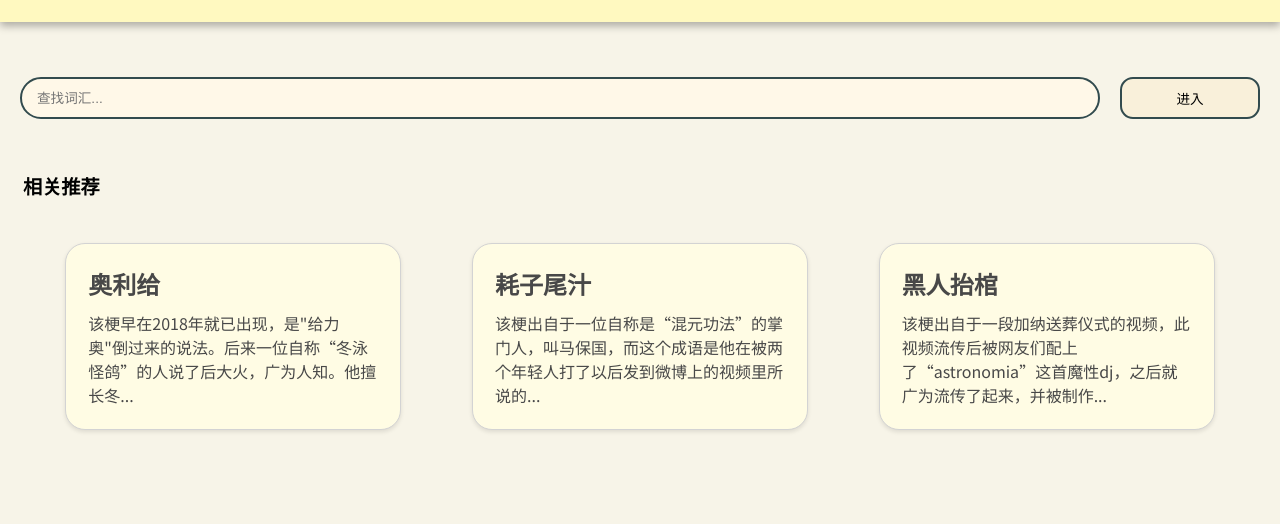
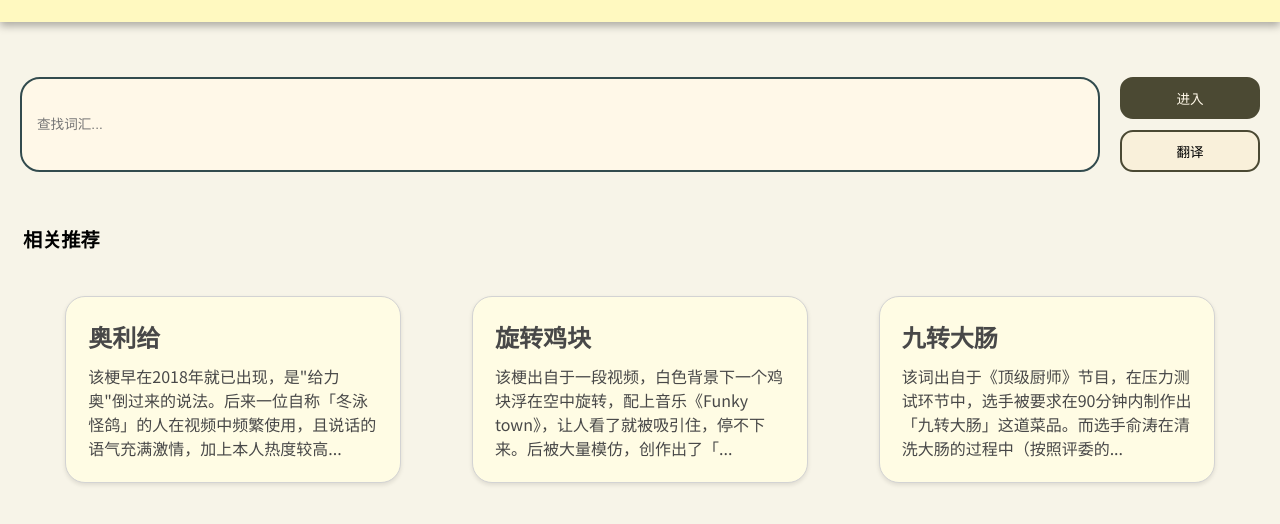
Before and after one commit to mimihuka/popular_words_translator, a plain HTML site: page index.html in a window 1280 px wide. Shown: the part 74-598 px from the top of the page. Drawn offline with Linux system fonts and the light colour scheme.

Commit message:
add the translate function

```diff
--- a/index.html
+++ b/index.html
@@ -18,21 +18,26 @@
     </div>
     <div class="search">
         <input type="text" placeholder="查找词汇...">
-        <button onclick="fuzzyQuery(kw,document.querySelector('input').value)"><span>进入</span></button>
+        <div class="buttons">
+            <button onclick="fuzzyQuery(kw,document.querySelector('input').value)" class="jumpin"><span>进入</span>
+            </button>
+            <button onclick="translateSent(document.querySelector('input').value, jsonwords.replacement)" class="translate"><span>翻译</span></button>
+
+        </div>
     </div>
     <h3 class="title2">相关推荐</h3>
     <div class="third">
         <a href="words/?word=奥利给" class="recom" id="1">
             <h2 class="title">奥利给</h2>
-            <p class="content">该梗早在2018年就已出现，是"给力奥"倒过来的说法。后来一位自称“冬泳怪鸽”的人说了后大火，广为人知。他擅长冬...</p>
+            <p class="content">该梗早在2018年就已出现，是"给力奥"倒过来的说法。后来一位自称「冬泳怪鸽」的人在视频中频繁使用，且说话的语气充满激情，加上本人热度较高...</p>
         </a>
-        <a href="words/?word=耗子尾汁" class="recom" id="1">
-            <h2 class="title">耗子尾汁</h2>
-            <p class="content">该梗出自于一位自称是“混元功法”的掌门人，叫马保国，而这个成语是他在被两个年轻人打了以后发到微博上的视频里所说的...</p>
+        <a href="words/?word=旋转鸡块" class="recom" id="1">
+            <h2 class="title">旋转鸡块</h2>
+            <p class="content">该梗出自于一段视频，白色背景下一个鸡块浮在空中旋转，配上音乐《Funky town》，让人看了就被吸引住，停不下来。后被大量模仿，创作出了「...</p>
         </a>
-        <a href="words/?word=黑人抬棺" class="recom" id="1">
-            <h2 class="title">黑人抬棺</h2>
-            <p class="content">该梗出自于一段加纳送葬仪式的视频，此视频流传后被网友们配上了“astronomia”这首魔性dj，之后就广为流传了起来，并被制作...</p>
+        <a href="words/?word=九转大肠" class="recom" id="1">
+            <h2 class="title">九转大肠</h2>
+            <p class="content">该词出自于《顶级厨师》节目，在压力测试环节中，选手被要求在90分钟内制作出「九转大肠」这道菜品。而选手俞涛在清洗大肠的过程中（按照评委的...</p>
         </a>
     </div>
 </body>
--- a/scripts/script.js
+++ b/scripts/script.js
@@ -1,5 +1,6 @@
 // kw = ['奥利给','耗子尾汁','黑人抬棺','迷hotel','闹太套','6'];
 var kw = [];
+var jsonwords = {};
 fetch('../words/words.json')
   .then(response => response.json())
   .then(data => {
@@ -7,7 +8,16 @@ fetch('../words/words.json')
     for (var i = 0; i < keys.length; i++) {
       kw[i] = keys[i];
     }
+    Object.assign(jsonwords, data);
   });
+
+function translateSent(sentence, wordlist) {
+  for (var j = 0; j < Object.keys(wordlist).length; j++) {
+    sentence=sentence.replace(RegExp(Object.keys(wordlist)[j], 'gi'),wordlist[Object.keys(wordlist)[j]]);
+  }
+  document.querySelector('input').value = sentence;
+}
+
 function fuzzyQuery(list, keyWord) {
   var arr = [];
   for (var i = 0; i < list.length; i++) {
--- a/styles/style.css
+++ b/styles/style.css
@@ -23,7 +23,7 @@ body {
 
 .search {
     display: flex;
-    height: 42px;
+    height: 95px;
     flex-direction: row;
     flex-grow: 1;
     /* justify-content: space-around; */
@@ -36,7 +36,7 @@ input {
     flex-grow: 9;
     flex-shrink: 1;
     margin: 0px 10px 0px 20px;
-    border-radius: 42px;
+    border-radius: 20px;
     border: 2px solid #324B4E;
     background: #fff8e8;
     transition: .3s linear;
@@ -51,16 +51,22 @@ input:hover {
 
 button {
     display: flex;
-    flex-grow: 1;
+    flex-grow: 0;
+    height: 42px;
     flex-shrink: 0;
     margin: 0px 20px 0px 10px;
     border-radius: 13px;
-    border: 2px solid #324B4E;
+    border: 2px solid #4b4933;
     background: #f9f0da;
     transition: .3s linear;
     /* padding: 15px; */
     text-align: center;
     font-size: 85%;
+}
+
+button.jumpin {
+    background-color: #4b4933;
+    color: #fff8e8;
 }
 
 span {
@@ -69,8 +75,14 @@ span {
 }
 
 button:hover {
-    box-shadow: 0 8px 12px 0 rgba(0, 0, 0, 0.10), 0 17px 25px 0 rgba(0, 0, 0, 0.05);
+    box-shadow: 0 8px 12px 0 rgba(0, 0, 0, 0.13), 0 17px 25px 0 rgba(0, 0, 0, 0.05);
     transform: translateY(-0.6px);
+}
+.buttons {
+    display: flex;
+    flex-grow: 1;
+    flex-direction: column;
+    justify-content: space-between;
 }
 
 .title2 {
--- a/words/words.json
+++ b/words/words.json
@@ -1,5 +1,12 @@
 {
     "6": "666的简写，比666适用的场景更多。666大多表示夸赞的意思，但6可以用于几乎任何场合。可以表达嘲讽、夸赞等等，但用的多了会让人感觉很敷衍。",
-    "奥利给": "该梗早在2018年就已出现，是\"给力奥\"倒过来的说法。后来一位自称“冬泳怪鸽”的人说了后大火，广为人知。他擅长冬泳。经常发一些正能量的视频。",
-    "黑人抬棺": "该梗出自于一段加纳送葬仪式的视频，此视频流传后被网友们配上了“astronomia”这首魔性dj，之后就广为流传了起来，并被制作出了许多二次创作"
+    "奥利给": "该梗早在2018年就已出现，是\"给力奥\"倒过来的说法。后来一位自称「冬泳怪鸽」的人在视频中频繁使用，且说话的语气充满激情，加上本人热度较高，便被网友所熟知并传开。「冬泳怪鸽」擅长冬泳，经常发一些正能量的视频。",
+    "九转大肠": "该词出自于《顶级厨师》节目，在压力测试环节中，选手被要求在90分钟内制作出「九转大肠」这道菜品。而选手俞涛在清洗大肠的过程中（按照评委的点评）疏忽了，导致部分排泄物残留在了菜品中，严重影响了口感。而俞涛在被问到‘你是故意把它（指大肠原本的味道）保留的吗’时自信地回答‘是故意的’。三位评委品尝了之后均面露难色，而被网友戏称「报复评委之前给出的负面评价」。",
+    "旋转鸡块": "该梗出自于一段视频，白色背景下一个鸡块浮在空中旋转，配上音乐《Funky town》，让人看了就被吸引住，停不下来。后被大量模仿，创作出了「地球旋转24小时」等作品并获得大量播放量。",
+    "失败的man": "该梗来自用户「液态冰的发言框」的视频标题，是蜘蛛侠英文「Spider Man」的谐音。其穿上蜘蛛侠的衣服进行cosplay，但由于头套颇像苍蝇，且cos时搓手（也被网友戏称为七步洗手法）、挠头动作非常喜感，被广为流传，衍生出了许多二次创作的视频。",
+    "replacement": {
+        "6": "厉害",
+        "奥利给": "",
+        "xswl": "dd"
+    }
 }
```
